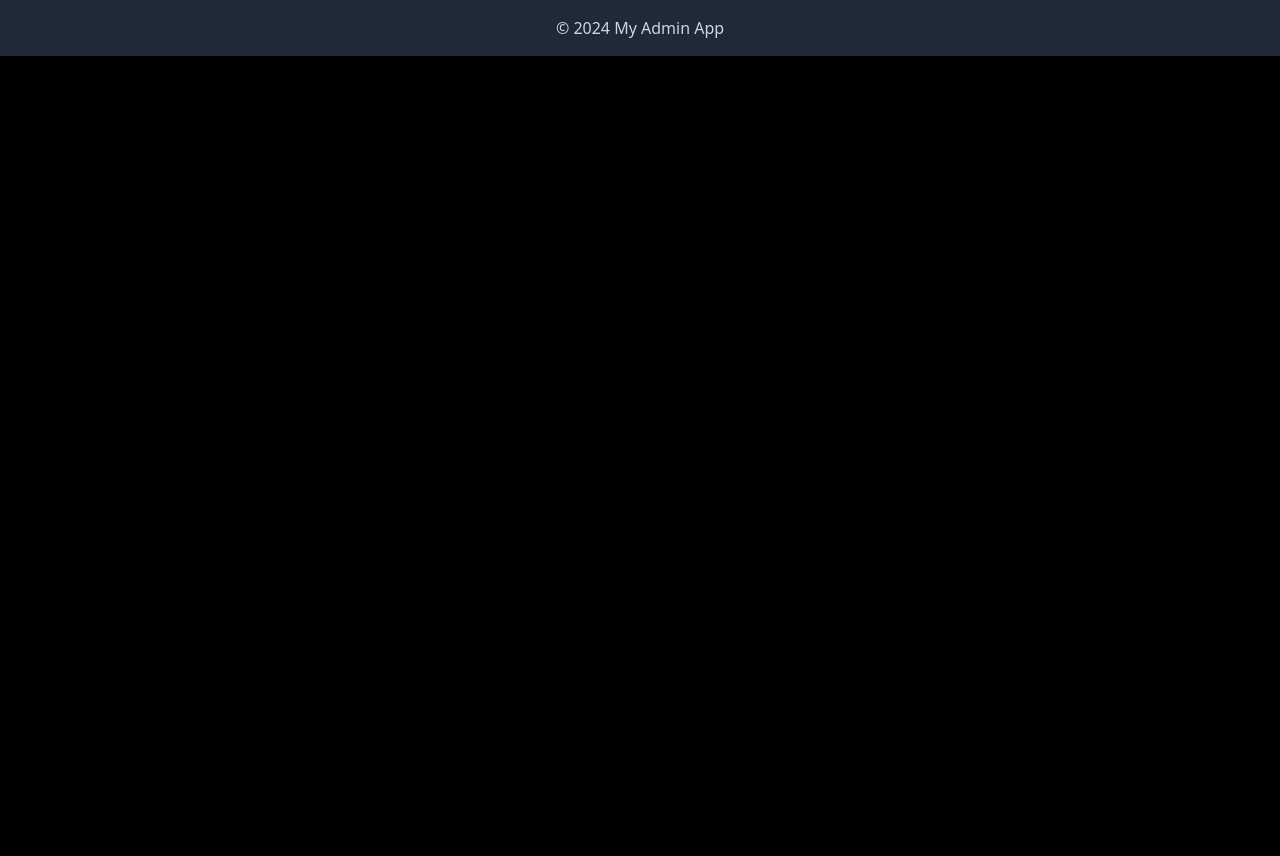
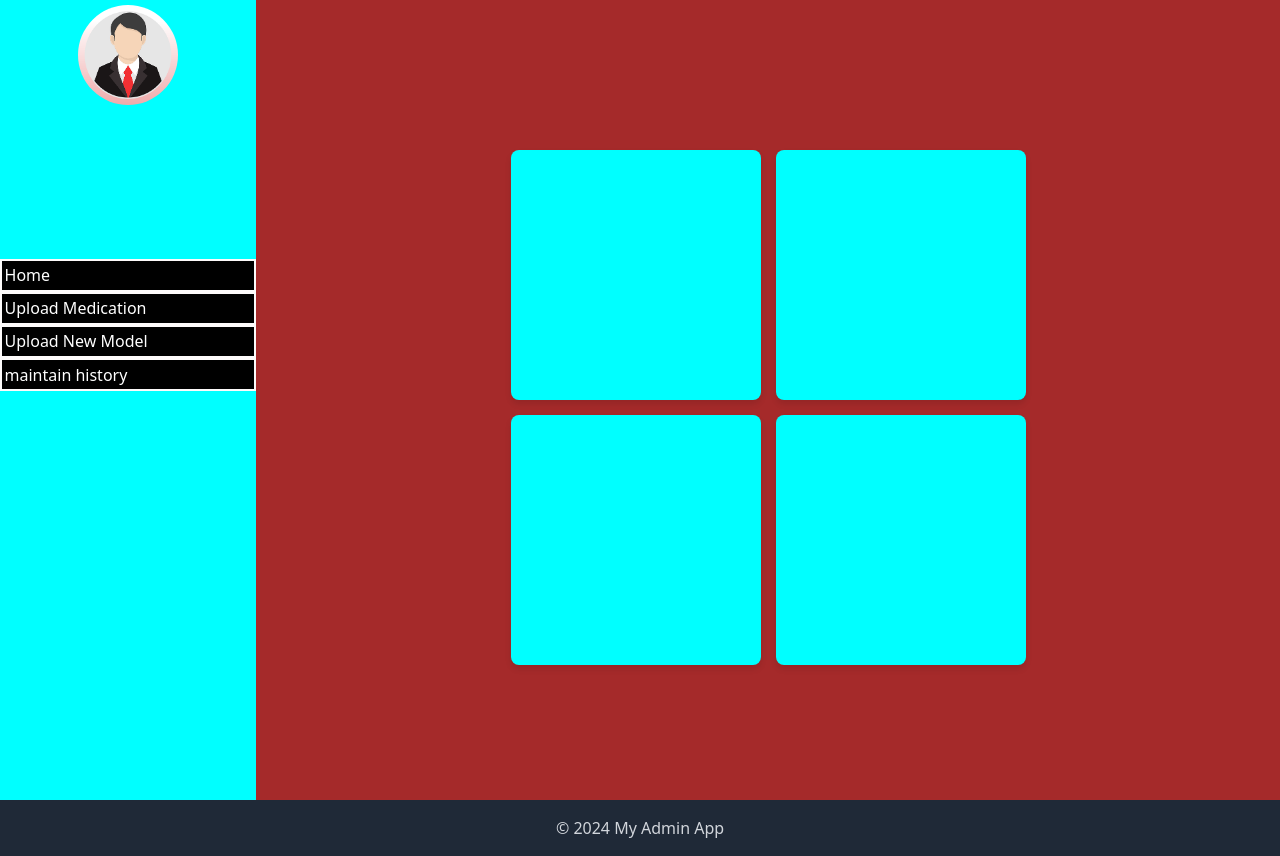
Before and after one commit to samratabduljalil/AgriCareHub, a React (Vite) app in the folder frontend/: page /Admin in a window 1280 px wide. Before the commit the page ends 800 px from the top, so only its background shows below. Built offline with nearby package versions, Linux system fonts and the light colour scheme.

Commit message:
working on admin

```diff
--- /dev/null
+++ b/frontend/src/Component/sidebar.css
@@ -0,0 +1,42 @@
+.sidebar {
+    background-color: aqua;
+    height: 100vh;
+    width: 20%;
+    color: white;
+    position: relative;
+    display: flex;
+    flex-direction: column;
+    align-items: center;
+
+}
+
+.profile_image {
+    margin-top: 2%;
+    height: 100px;
+    width: 100px;
+    border-radius: 50px;
+
+
+
+}
+
+.ul {
+
+    margin-top: 60%;
+    width: 100%;
+
+}
+
+li {
+    background-color: black;
+    border: 2px solid rgb(253, 251, 251);
+    padding: 1%;
+    cursor: pointer;
+}
+
+li:hover {
+
+    background-color: rgb(30, 28, 28);
+    padding: 2%;
+
+}
--- a/frontend/src/Component/sidebar.tsx
+++ b/frontend/src/Component/sidebar.tsx
@@ -0,0 +1,31 @@
+import React from 'react';
+import './sidebar.css';
+
+const Sidebar = () => {
+    return (<>
+        <div className="sidebar">
+
+            <img src="./src/assets/imh.png" alt="" className='profile_image' />
+
+
+            <ul className='ul'>
+                <li>Home</li>
+                <li>Upload Medication</li>
+                <li>Upload New Model</li>
+                <li>maintain history</li>
+
+
+            </ul>
+
+
+
+        </div>
+
+
+
+    </>
+
+    );
+};
+
+export default Sidebar;
--- a/frontend/src/Pages/Admin.tsx
+++ b/frontend/src/Pages/Admin.tsx
@@ -1,15 +1,55 @@
 import React from 'react';
+import './admin.css';
 import Sidebar from '../Component/sidebar';
 import Card from '../Component/card';
 import Footer from '../Component/Footer';
 
 const Admin = () => {
-    return (<>
+  return (<>
+    <div className="body">
+      <Sidebar />
 
-      <Footer/>
-      </>
-    );
-  };
+      <div className="card_container">
+        <div className="card_contain">
+
+
+          <div className="card">
+
+
+          </div>
+          <div className="card">
+
+
+          </div>
+          <div className="card">
+
+
+          </div>
+          <div className="card">
+
+
+          </div>
+
+
+
+        </div>
+
+
+      </div>
+
+
+
+
+
+
+
+
+
+    </div>
+    <Footer />
+  </>
+  );
+};
 
 
 export default Admin;
--- /dev/null
+++ b/frontend/src/Pages/admin.css
@@ -0,0 +1,43 @@
+.body {
+    display: flex;
+
+
+
+
+
+}
+
+
+
+
+.card_container {
+
+    width: 80%;
+    height: 100vh;
+    display: flex;
+    background-color: brown;
+    justify-content: center;
+    justify-items: center;
+    align-items: center;
+
+
+}
+
+.card_contain {
+    justify-content: center;
+    justify-items: center;
+    align-items: center;
+    display: grid;
+    gap: 3%;
+    grid-template-columns: 1fr 1fr;
+
+
+}
+
+.card {
+    width: 250px;
+    height: 250px;
+    background-color: aqua;
+
+
+}
```
Also changed, not shown: frontend/src/assets/imh.png (added).
